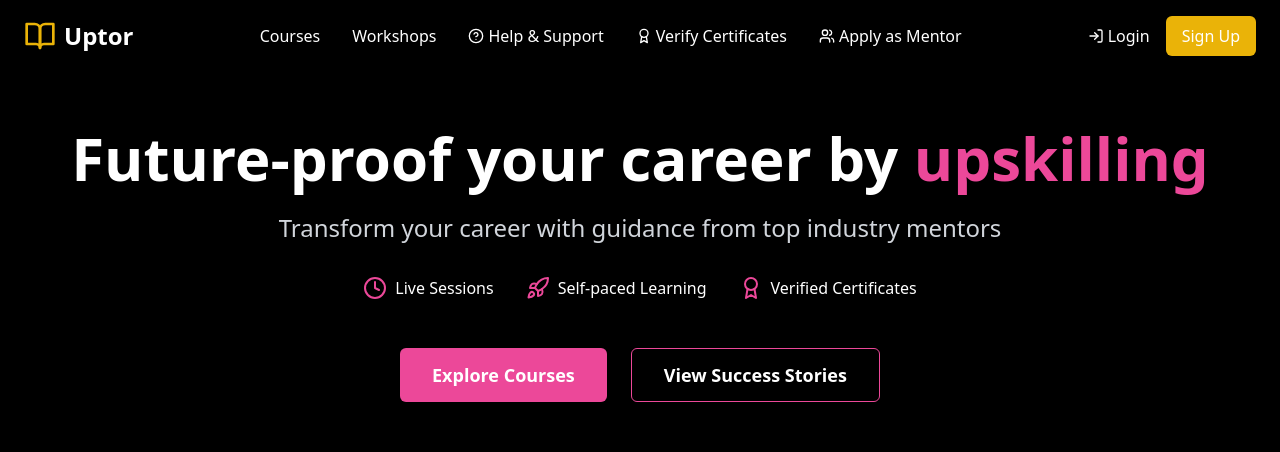
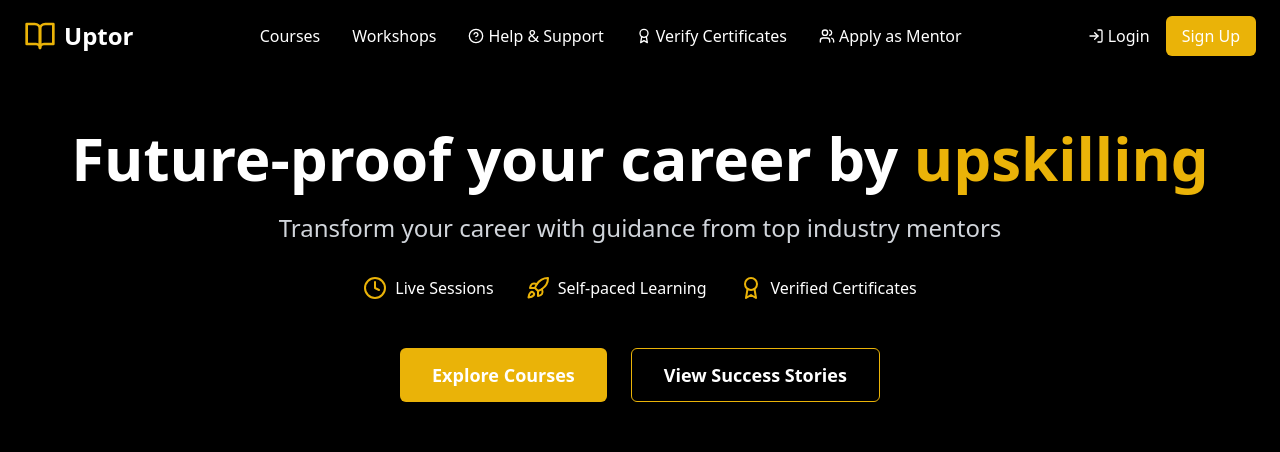
Before and after one commit to Hariomkabra/Elevate, a React (Vite) app: page / in a window 1280 px wide. Shown: the top 452 px of the page. Built offline with nearby package versions, Linux system fonts and the light colour scheme.

Commit message:
Update Hero.tsx

```diff
--- a/src/components/Hero.tsx
+++ b/src/components/Hero.tsx
@@ -8,7 +8,7 @@ const Hero = () => {
         <div className="text-center">
           <h1 className="text-5xl md:text-6xl font-bold mb-6">
             Future-proof your career by
-            <span className="text-pink-500"> upskilling</span>
+            <span className="text-yellow-500"> upskilling</span>
           </h1>
           <p className="text-xl md:text-2xl text-gray-300 mb-8">
             Transform your career with guidance from top industry mentors
@@ -16,24 +16,24 @@ const Hero = () => {
 
           <div className="flex flex-wrap justify-center gap-8 mb-12">
             <div className="flex items-center gap-2">
-              <Clock className="h-6 w-6 text-pink-500" />
+              <Clock className="h-6 w-6 text-yellow-500" />
               <span>Live Sessions</span>
             </div>
             <div className="flex items-center gap-2">
-              <Rocket className="h-6 w-6 text-pink-500" />
+              <Rocket className="h-6 w-6 text-yellow-500" />
               <span>Self-paced Learning</span>
             </div>
             <div className="flex items-center gap-2">
-              <Award className="h-6 w-6 text-pink-500" />
+              <Award className="h-6 w-6 text-yellow-500" />
               <span>Verified Certificates</span>
             </div>
           </div>
 
           <div className="flex justify-center gap-6">
-            <button className="bg-pink-500 hover:bg-pink-600 px-8 py-3 rounded-md text-lg font-semibold transition-colors">
+            <button className="bg-yellow-500 hover:bg-yellow-600 px-8 py-3 rounded-md text-lg font-semibold transition-colors">
               Explore Courses
             </button>
-            <button className="border border-pink-500 hover:bg-pink-500/10 px-8 py-3 rounded-md text-lg font-semibold transition-colors">
+            <button className="border border-yellow-500 hover:bg-yellow-500/10 px-8 py-3 rounded-md text-lg font-semibold transition-colors">
               View Success Stories
             </button>
           </div>
```
